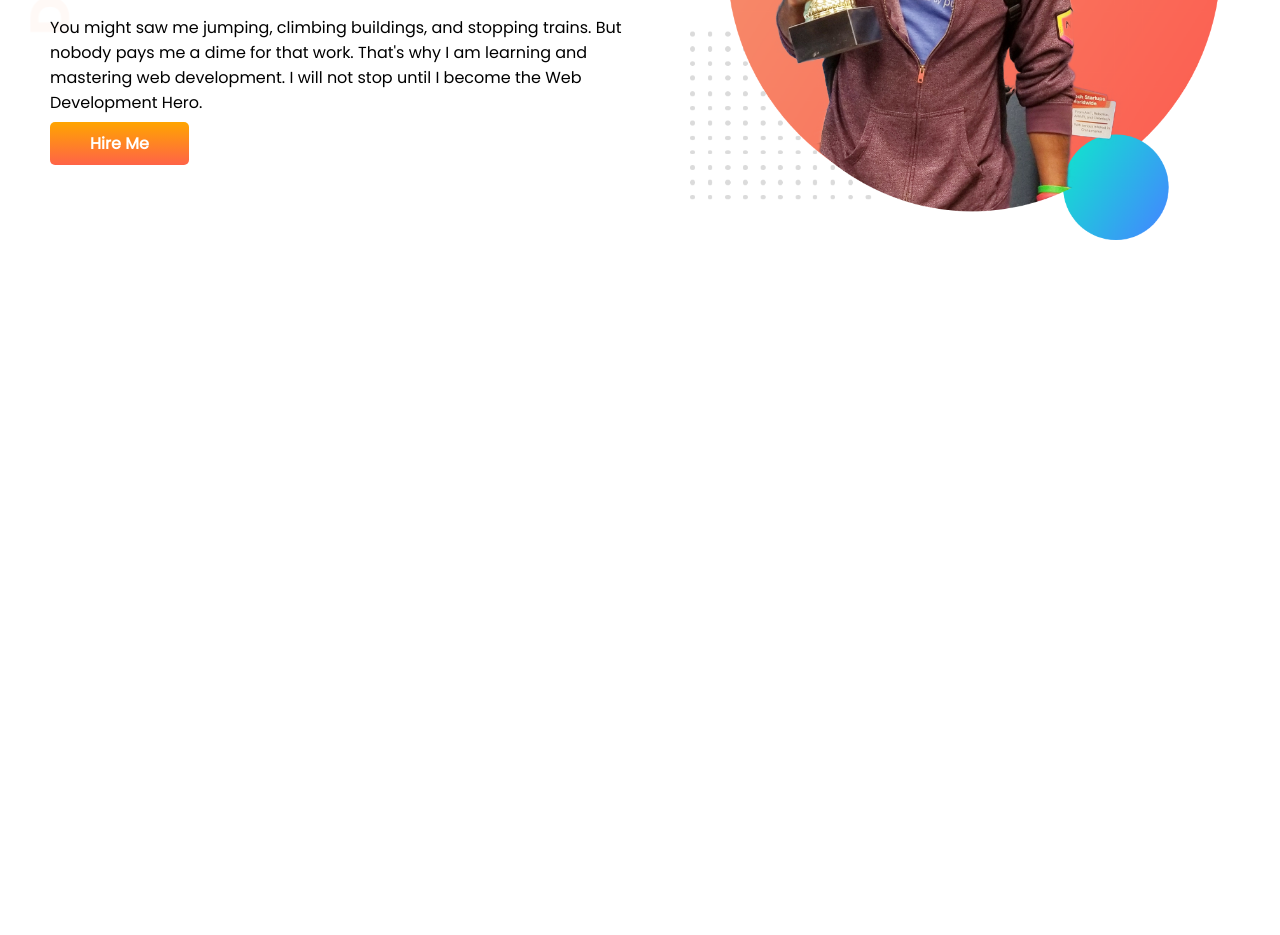
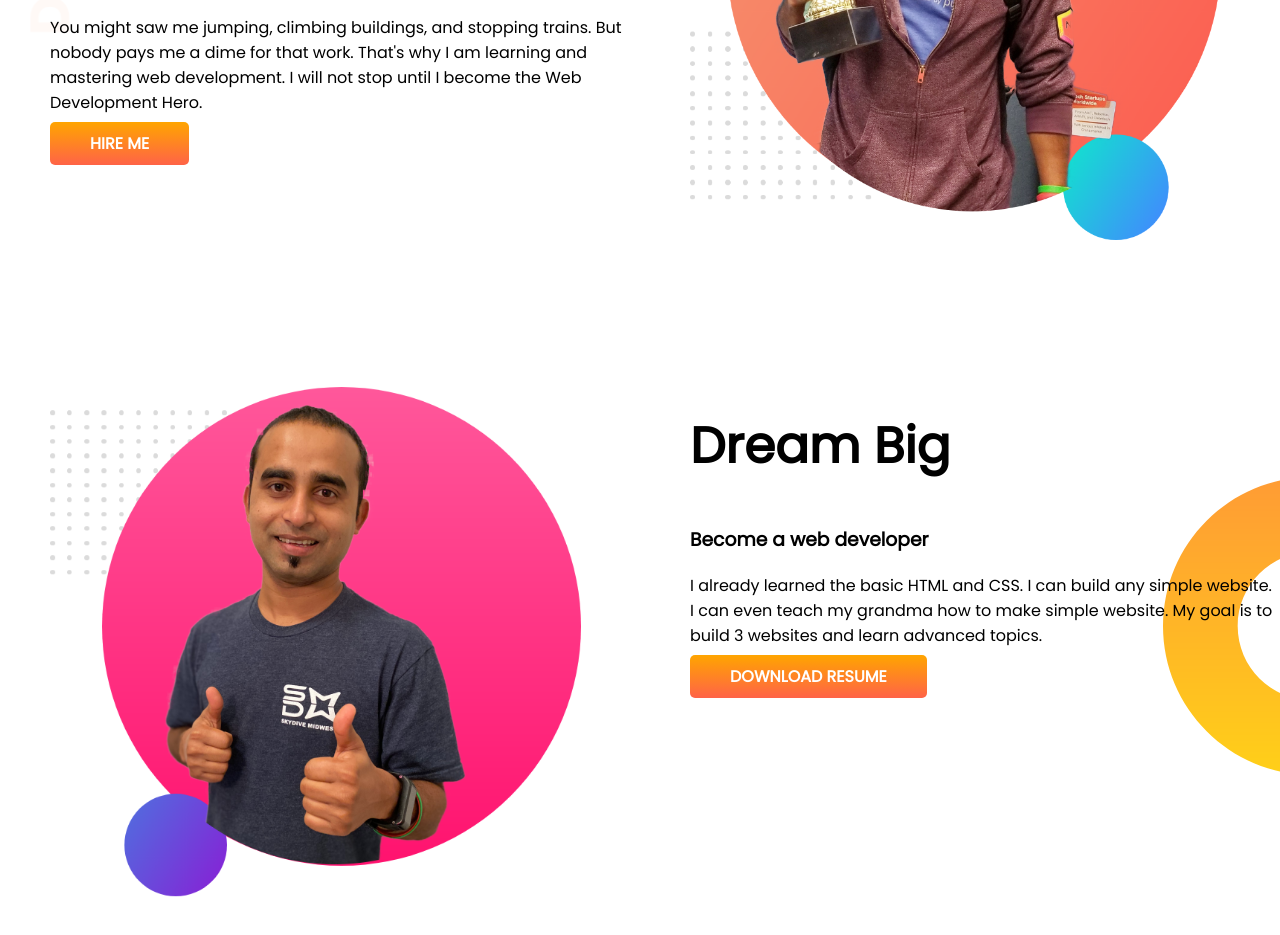
Before and after one commit to rejaulkariim/developer-portfolio, a plain HTML site: page index.html in a window 1280 px wide. Shown: the part 327-1262 px from the top of the page. Before the commit the page ends 800 px from the top, so only its background shows below. Drawn offline with Linux system fonts and the light colour scheme.

Commit message:
added dream big

```diff
--- a/index.html
+++ b/index.html
@@ -19,10 +19,21 @@
             <h1><span class="orange-color">Rejaul Karim</span> World</h1>
             <h3>Build Climber and Train Stopper</h3>
             <p>You might saw me jumping, climbing buildings, and stopping trains. But nobody pays me a dime for that work. That's why I am learning and mastering web development. I will not stop until I become the Web Development Hero.</p>
-            <a class="link-button" target="_blank" href="https://www.linkedin.com/in/rejaul-karim-301198244/">Hire Me</a>
+            <a class="link-button" target="_blank" href="https://www.linkedin.com/in/rejaul-karim-301198244/">HIRE ME</a>
         </div>
         <div class="half-width">
             <img src="images/jhankar.png" alt="">
+        </div>
+    </section>
+    <section class="dream-big">
+        <div class="half-width">
+            <img src="IMAGES/jhankar2.png" alt="">
+        </div>
+        <div class="half-width">
+            <h1>Dream Big</h1>
+            <h3>Become a web developer</h3>
+            <p>I already learned the basic HTML and CSS. I can build any simple website. I can even teach my grandma how to make simple website. My goal is to build 3 websites and learn advanced topics.</p>
+            <a class="link-button" target="_blank" href="">DOWNLOAD RESUME</a>
         </div>
     </section>
 
--- a/styles.css
+++ b/styles.css
@@ -13,6 +13,7 @@ h1 {
 
 section {
     display: flex;
+    margin-bottom: 100px;
 }
 
 .half-width {
@@ -39,3 +40,9 @@ section {
     background-image: url(images/top-banner.png);
     background-repeat: no-repeat;
 }
+
+.dream-big {
+    background-image: url(images/dream-bg.png);
+    background-repeat: no-repeat;
+    background-position: right;
+}
```
